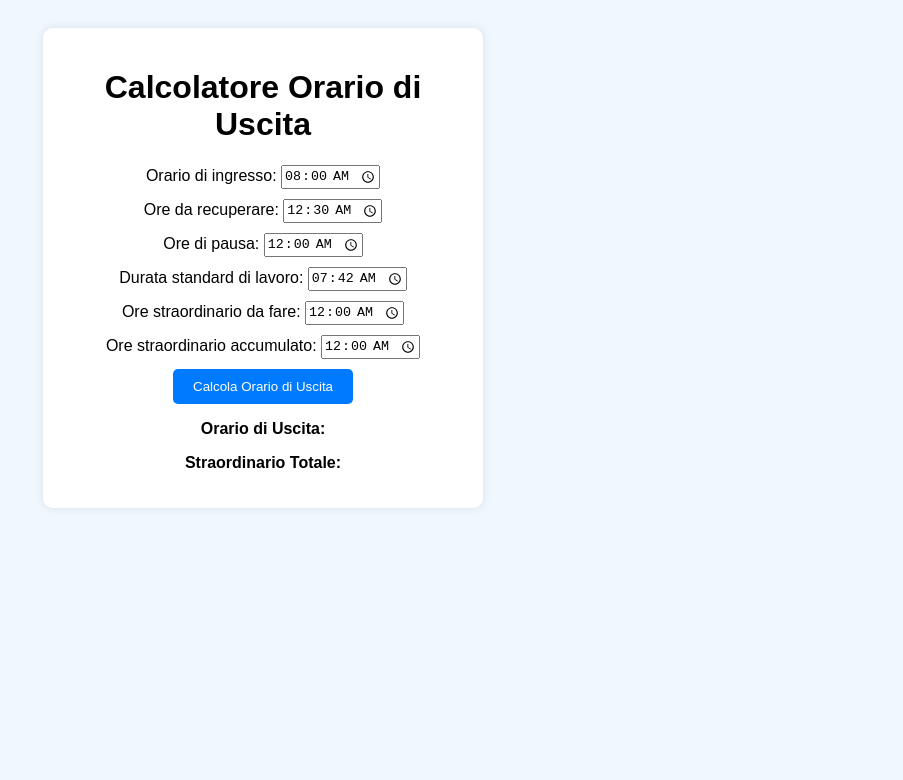
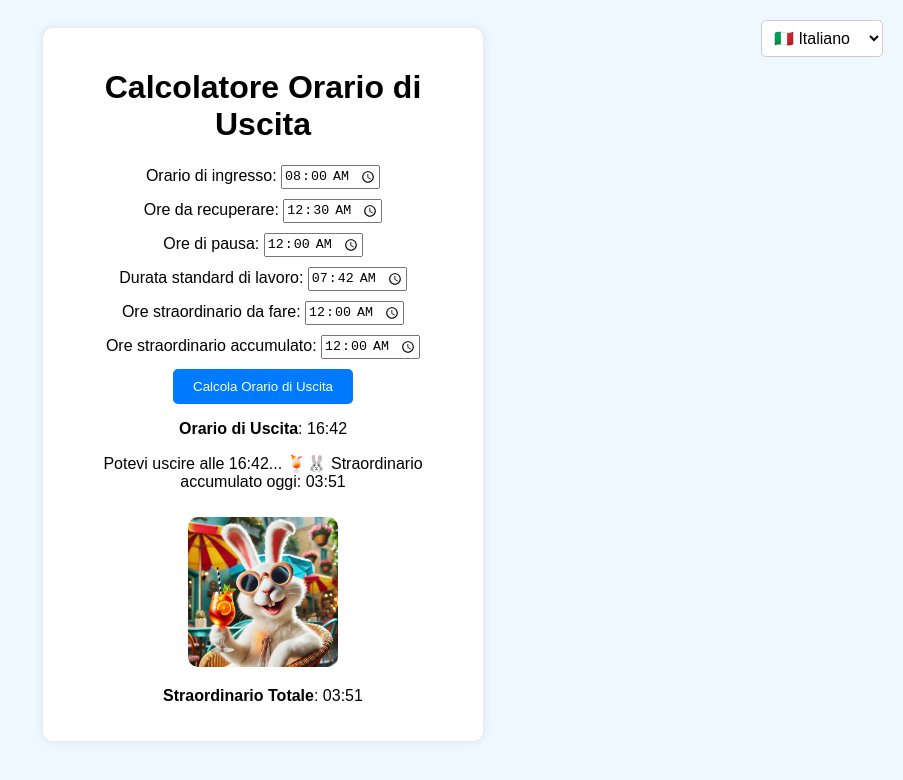
Before and after one commit to loredanacascarano/calcolatore-orario-uscita, a plain HTML site: page index.html in a window 1280 px wide. Shown: the whole page, without its empty margins (377-1280 px from the left). Drawn offline with Linux system fonts and the light colour scheme.

Commit message:
aggiunta lingue  e icona

```diff
--- a/app.js
+++ b/app.js
@@ -1,5 +1,8 @@
 
-function calcolaOrarioUscita() {
+function calcolaOrarioUscita(lang = "it") {
+    const t = translations[lang];
+    console.log(t); // Funziona qui
+
     const ingresso = document.getElementById('ingresso').value;
     const recupero = document.getElementById('recupero').value;
     const pausa = document.getElementById('pausa').value;
@@ -32,17 +35,40 @@ function calcolaOrarioUscita() {
     document.getElementById('uscita').textContent = uscitaTotale.toTimeString().slice(0,5);
 
     const oraCorrente = new Date();
+    const ora = uscitaTotale.toTimeString().slice(0,5);
+
+    let straordinarioAggiuntivo = 0;
+    let oreAgg;
+    let minutiAGG;
+    let straordinarioAggFormattato;
+    if (oraCorrente > uscitaTotale) {
+         straordinarioAggiuntivo = Math.floor((oraCorrente - uscitaTotale) / 1000);
+         oreAgg = String(Math.floor(straordinarioAggiuntivo / 3600)).padStart(2, '0');
+         minutiAGG = String(Math.floor((straordinarioAggiuntivo % 3600) / 60)).padStart(2, '0');
+         straordinarioAggFormattato = `${oreAgg}:${minutiAGG}`;
+    }
     if (uscitaTotale > oraCorrente) {
-        document.getElementById('messaggio').textContent = `Aspetta l'ora ${uscitaTotale.toTimeString().slice(0,5)}... Il Bianconiglio non ha ancora finito il cappuccino! ☕🐰`;
-        document.getElementById('immagine').src = 'images/bianconiglio_triste.png';
+       document.getElementById('messaggio').textContent = t.messaggioAttendi(ora);
+       document.getElementById('immagine').src = 'images/bianconiglio_triste.png';
     } else {
-        document.getElementById('messaggio').textContent = `Potevi uscire alle ${uscitaTotale.toTimeString().slice(0,5)}... 🍹🐰`;
+        straordinarioOggiCalcolatoSec = Math.floor((oraCorrente - uscitaTotale) / 1000);
+
+
+        document.getElementById('messaggio').textContent = t.messaggioTardi(ora, straordinarioAggFormattato);
         document.getElementById('immagine').src = 'images/bianconiglio_felice.png';
+
     }
     document.getElementById('immagine').hidden = false;
-
-    const nuovoStraordinarioSec = straordinarioTotaleSec + straordinarioOggiSec;
+    const nuovoStraordinarioSec = straordinarioTotaleSec + straordinarioOggiSec + straordinarioAggiuntivo;
     const ore = String(Math.floor(nuovoStraordinarioSec / 3600)).padStart(2, '0');
     const minuti = String(Math.floor((nuovoStraordinarioSec % 3600) / 60)).padStart(2, '0');
     document.getElementById('nuovoStraordinario').textContent = `${ore}:${minuti}`;
+
 }
+
+
+
+// All'avvio della pagina, imposta la lingua di default (Italiano)
+window.addEventListener('load', () => {
+  calcolaOrarioUscita();
+});
--- a/index.html
+++ b/index.html
@@ -9,22 +9,43 @@
     <link rel="stylesheet" href="style.css">
 </head>
 <body>
+
+    <script src="translation.js"></script>
+    <!-- Selettore Lingua in alto a destra -->
+    <div class="language-selector">
+        <select id="lingua" onchange="aggiornaTraduzioni(); calcolaOrarioUscita(this.value);">
+            <option value="de">🇩🇪 Deutsch</option>
+            <option value="en">🇬🇧 English</option>
+            <option value="it">🇮🇹 Italiano</option>
+            <option value="hu">🇭🇺 Magyar</option>
+            <option value="ru">🇷🇺 Русский</option>
+            <option value="pl">🇵🇱 Polski</option>
+            <option value="sq">🇦🇱 Shqip</option>
+        </select>
+    </div>
+
+
+
     <div class="container">
-        <h1>Calcolatore Orario di Uscita</h1>
-        <label>Orario di ingresso: <input type="time" id="ingresso" value="08:00"></label>
-        <label>Ore da recuperare: <input type="time" id="recupero" value="00:30"></label>
-        <label>Ore di pausa: <input type="time" id="pausa" value="00:00"></label>
-        <label>Durata standard di lavoro: <input type="time" id="standard" value="07:42"></label>
-        <label>Ore straordinario da fare: <input type="time" id="straordinarioOggi" value="00:00"></label>
-        <label>Ore straordinario accumulato: <input type="time" id="straordinarioTotale" value="00:00"></label>
-        <button onclick="calcolaOrarioUscita()">Calcola Orario di Uscita</button>
+        <h1 id="titolo"></h1>
+
+        <label><span id="label-ingresso"></span>: <input type="time" id="ingresso" value="08:00"></label>
+        <label><span id="label-recupero"></span>: <input type="time" id="recupero" value="00:30"></label>
+        <label><span id="label-pausa"></span>: <input type="time" id="pausa" value="00:00"></label>
+        <label><span id="label-standard"></span>: <input type="time" id="standard" value="07:42"></label>
+        <label><span id="label-straordinarioOggi"></span>: <input type="time" id="straordinarioOggi" value="00:00"></label>
+        <label><span id="label-straordinarioTotale"></span>: <input type="time" id="straordinarioTotale" value="00:00"></label>
+
+        <button id="calcolaBtn" onclick="calcolaOrarioUscita()"></button>
+
         <div class="output">
-            <p><strong>Orario di Uscita:</strong> <span id="uscita"></span></p>
+            <p><strong id="uscitaLabel"></strong>: <span id="uscita"></span></p>
             <p id="messaggio"></p>
             <img id="immagine" src="" alt="" hidden>
-            <p><strong>Straordinario Totale:</strong> <span id="nuovoStraordinario"></span></p>
+            <p><strong id="straordinarioTotaleLabel"></strong>: <span id="nuovoStraordinario"></span></p>
         </div>
     </div>
+
     <script src="app.js"></script>
 </body>
 </html>
--- a/style.css
+++ b/style.css
@@ -34,3 +34,25 @@ img {
     height: auto;       /* Mantiene le proporzioni */
     border-radius: 10px; /* Opzionale: angoli arrotondati */
 }
+select {
+    padding: 8px;
+    font-size: 16px;
+    border: 1px solid #ccc;
+    border-radius: 5px;
+    background-color: #fff;
+    margin-top: 5px;
+    cursor: pointer;
+}
+
+select:focus {
+    outline: none;
+    border-color: #007bff;
+    box-shadow: 0 0 5px rgba(0, 123, 255, 0.5);
+}
+
+.language-selector {
+    position: absolute;
+    top: 15px;
+    right: 20px;
+    z-index: 1000;
+}
--- /dev/null
+++ b/translation.js
@@ -0,0 +1,123 @@
+const translations = {
+  it: {
+    title: "Calcolatore Orario di Uscita",
+    ingresso: "Orario di ingresso",
+    recupero: "Ore da recuperare",
+    pausa: "Ore di pausa",
+    durataStandard: "Durata standard di lavoro",
+    straordinarioOggi: "Ore straordinario da fare",
+    straordinarioTotale: "Ore straordinario accumulato",
+    calcola: "Calcola Orario di Uscita",
+    uscita: "Orario di Uscita",
+    messaggioAttendi: ora => `Aspetta l'ora ${ora}... Il Bianconiglio non ha ancora finito il cappuccino! ☕🐰`,
+    messaggioTardi: (ora, straordinario) => `Potevi uscire alle ${ora}... 🍹🐰\n Straordinario accumulato oggi: ${straordinario}`,
+    straordinarioTotaleLabel: "Straordinario Totale"
+  },
+  en: {
+    title: "Exit Time Calculator",
+    ingresso: "Start time",
+    recupero: "Time to recover",
+    pausa: "Break time",
+    durataStandard: "Standard work duration",
+    straordinarioOggi: "Extra hours today",
+    straordinarioTotale: "Accumulated overtime",
+    calcola: "Calculate Exit Time",
+    uscita: "Exit Time",
+    messaggioAttendi: ora => `Wait until ${ora}... The White Rabbit is still sipping coffee! ☕🐰`,
+    messaggioTardi: (ora, straordinario) => `You could have left at ${ora}... 🍹🐰\n Overtime accumulated today: ${straordinario}`,
+    straordinarioTotaleLabel: "Total Overtime"
+  },
+  de: {
+    title: "Berechnung der Ausstiegszeit",
+    ingresso: "Startzeit",
+    recupero: "Nachzuholende Zeit",
+    pausa: "Pausenzeit",
+    durataStandard: "Standardarbeitszeit",
+    straordinarioOggi: "Überstunden heute",
+    straordinarioTotale: "Gesammelte Überstunden",
+    calcola: "Ausstiegszeit berechnen",
+    uscita: "Ausstiegszeit",
+    messaggioAttendi: ora => `Warte bis ${ora}... Der weiße Hase trinkt noch seinen Kaffee! ☕🐰`,
+    messaggioTardi: (ora, straordinario) => `Du hättest um ${ora} gehen können... 🍹🐰\n Heute gesammelte Überstunden: ${straordinario}`,
+    straordinarioTotaleLabel: "Gesamtüberstunden"
+  },
+  ru: {
+    title: "Калькулятор времени выхода",
+    ingresso: "Время начала работы",
+    recupero: "Время для отработки",
+    pausa: "Время перерыва",
+    durataStandard: "Стандартная продолжительность работы",
+    straordinarioOggi: "Сверхурочные за сегодня",
+    straordinarioTotale: "Накопленные сверхурочные",
+    calcola: "Рассчитать время выхода",
+    uscita: "Время выхода",
+    messaggioAttendi: ora => `Подожди до ${ora}... Белый Кролик еще пьет кофе! ☕🐰`,
+    messaggioTardi: (ora, straordinario) => `Ты мог уйти в ${ora}... 🍹🐰\n Накопленные сверхурочные сегодня: ${straordinario}`,
+    straordinarioTotaleLabel: "Сверхурочные сегодня"
+  },
+  pl: {
+    title: "Kalkulator czasu wyjścia",
+    ingresso: "Czas rozpoczęcia",
+    recupero: "Czas do odpracowania",
+    pausa: "Przerwa",
+    durataStandard: "Standardowy czas pracy",
+    straordinarioOggi: "Nadgodziny dzisiaj",
+    straordinarioTotale: "Nagromadzone nadgodziny",
+    calcola: "Oblicz czas wyjścia",
+    uscita: "Czas wyjścia",
+    messaggioAttendi: ora => `Poczekaj do ${ora}... Biały Królik jeszcze pije kawę! ☕🐰`,
+    messaggioTardi: (ora, straordinario) => `Mogłeś wyjść o ${ora}... 🍹🐰\n Nadgodziny dzisiaj: ${straordinario}`,
+    straordinarioTotaleLabel: "Nadgodziny dzisiaj"
+  },
+  hu: {
+    title: "Kilépési idő kalkulátor",
+    ingresso: "Munkakezdés időpontja",
+    recupero: "Ledolgozandó idő",
+    pausa: "Szünet ideje",
+    durataStandard: "Standard munkaidő",
+    straordinarioOggi: "Mai túlóra",
+    straordinarioTotale: "Összegyűlt túlóra",
+    calcola: "Kilépési idő számítása",
+    uscita: "Kilépési idő",
+    messaggioAttendi: ora => `Várj ${ora}-ig... A Fehér Nyúl még issza a kávéját! ☕🐰`,
+    messaggioTardi: (ora, straordinario) => `${ora}-kor elmehettél volna... 🍹🐰\n Mai túlóra: ${straordinario}`,
+    straordinarioTotaleLabel: "Mai túlóra"
+  },
+  sq: {
+    title: "Kalkulatori i Kohës së Daljes",
+    ingresso: "Ora e hyrjes",
+    recupero: "Koha për të rikuperuar",
+    pausa: "Koha e pushimit",
+    durataStandard: "Kohë pune standarde",
+    straordinarioOggi: "Orë jashtë orarit sot",
+    straordinarioTotale: "Orë jashtë orarit të grumbulluara",
+    calcola: "Llogarit kohën e daljes",
+    uscita: "Koha e daljes",
+    messaggioAttendi: ora => `Prisni deri në orën ${ora}... Lepuri i Bardhë është ende duke pirë kafenë! ☕🐰`,
+    messaggioTardi: (ora, straordinario) => `Mund të kishe dalë në orën ${ora}... 🍹🐰\n Orë jashtë orarit të grumbulluara sot: ${straordinario}`,
+    straordinarioTotaleLabel: "Orë jashtë orarit sot"
+  }
+};
+
+
+function aggiornaTraduzioni() {
+  const lang = document.getElementById('lingua').value;
+  const t = translations[lang];
+
+  document.getElementById('titolo').textContent = t.title;
+  document.getElementById('label-ingresso').textContent = t.ingresso;
+  document.getElementById('label-recupero').textContent = t.recupero;
+  document.getElementById('label-pausa').textContent = t.pausa;
+  document.getElementById('label-standard').textContent = t.durataStandard;
+  document.getElementById('label-straordinarioOggi').textContent = t.straordinarioOggi;
+  document.getElementById('label-straordinarioTotale').textContent = t.straordinarioTotale;
+  document.getElementById('calcolaBtn').textContent = t.calcola;
+  document.getElementById('uscitaLabel').textContent = t.uscita;
+  document.getElementById('straordinarioTotaleLabel').textContent = t.straordinarioTotaleLabel;
+}
+
+// All'avvio della pagina, imposta la lingua di default (Italiano)
+window.addEventListener('load', () => {
+  document.getElementById('lingua').value = 'it'; // Italiano di default
+  aggiornaTraduzioni();
+});
```
Also changed, not shown: manifest.json, 2 other files.
